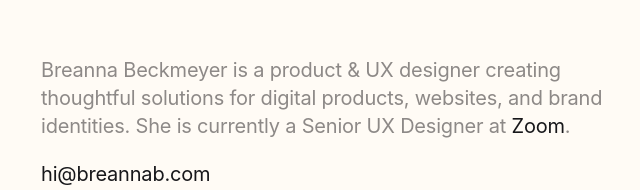
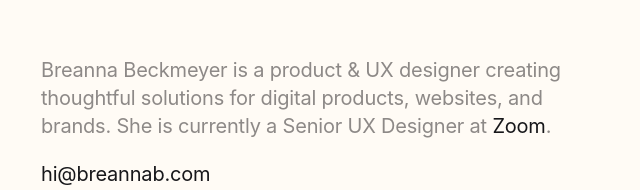
Before and after one commit to breab/breannab, a plain HTML site: page index.html in a window 1280 px wide. Shown: the part 230-420 px from the top of the page, without its empty margins (311-951 px from the left). Drawn offline with Linux system fonts and the light colour scheme.

Commit message:
Update index.html
Copy update

```diff
--- a/index.html
+++ b/index.html
@@ -29,9 +29,7 @@
 
   <main class="page">
     <p>
-      Breanna Beckmeyer is a product &amp; UX designer creating thoughtful
-      solutions for digital products, websites, and brand identities. She is
-      currently a Senior UX Designer at <a href="https://zoom.com" target="_blank" rel="noopener" class="link">Zoom</a>.
+      Breanna Beckmeyer is a product &amp; UX designer creating thoughtful solutions for digital products, websites, and brands. She is currently a Senior UX Designer at <a href="https://zoom.com" target="_blank" rel="noopener" class="link">Zoom</a>.
     </p>
 
     <p>
```
